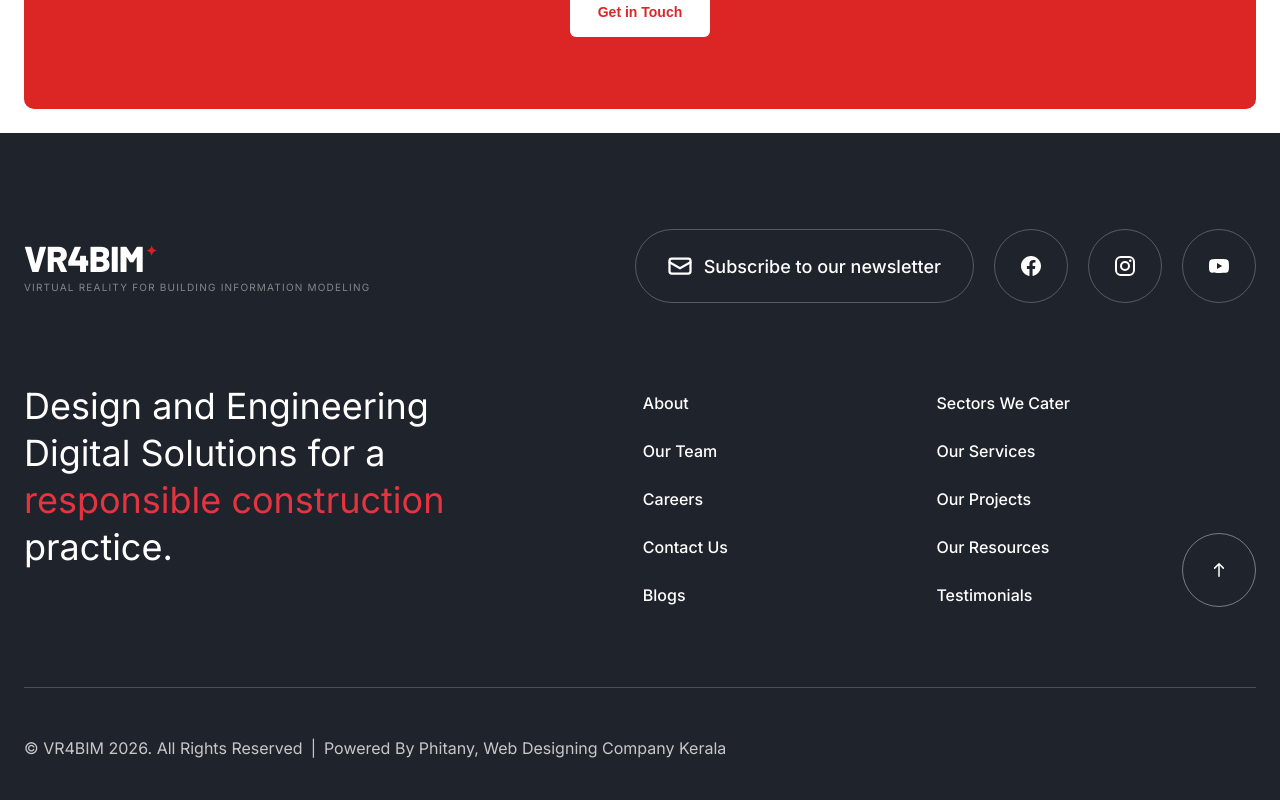
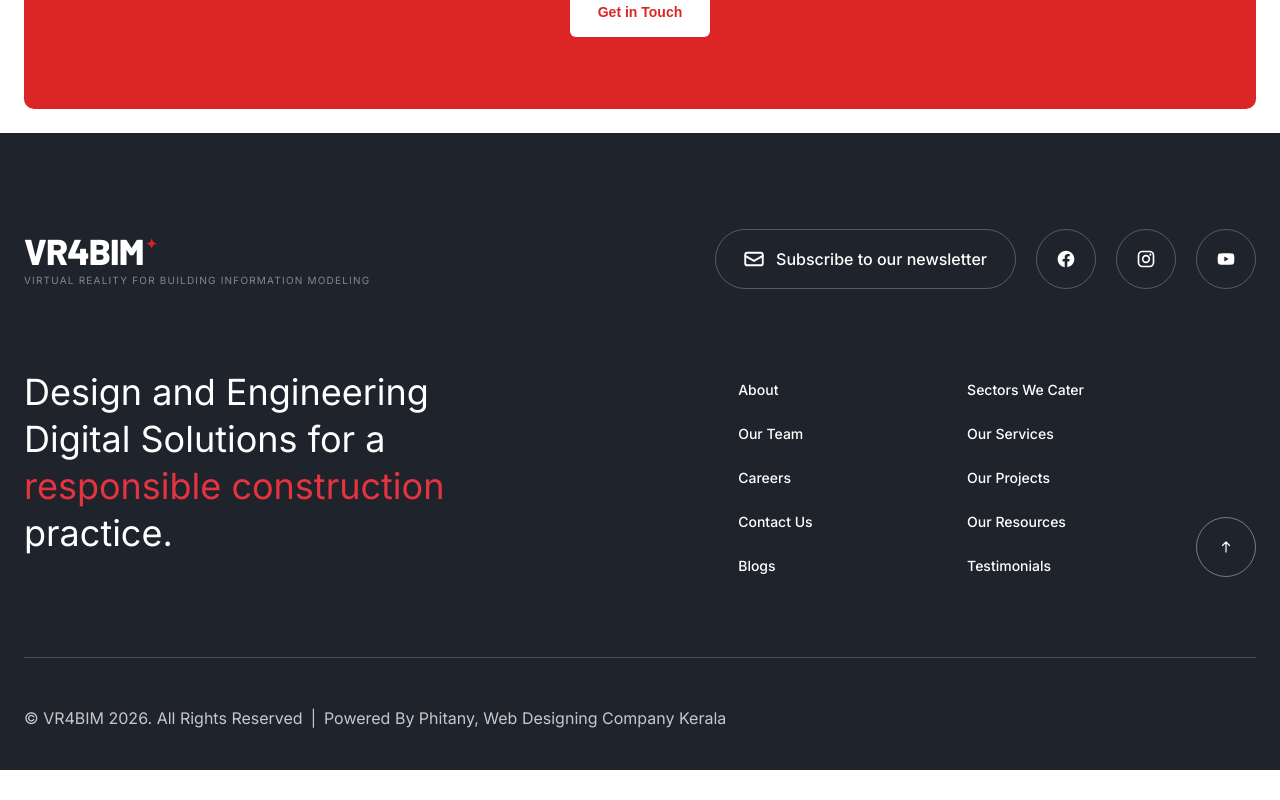
Before and after one commit to phitanydeveloper/vr4bimhtml-services, a React (Vite) app: page / in a window 1280 px wide. Shown: the part 2412-3212 px from the top of the page. After the commit the page ends 3182 px from the top, so only its background shows below. Built offline with nearby package versions, Linux system fonts and the light colour scheme; the HTML template or start-up script is replaced by a standard one; a web font is replaced by a local one.

Commit message:
footer updates

```diff
--- a/src/App.tsx
+++ b/src/App.tsx
@@ -1205,8 +1205,8 @@ function Footer() {
         <div className="flex flex-col lg:flex-row gap-8 justify-between lg:items-center">
           <Logo dark large />
           <div className="flex flex-wrap items-center gap-3 md:gap-5">
-            <button className="flex items-center gap-3 h-14 md:h-[74px] px-6 md:px-8 border border-white/25 rounded-full text-[15px] md:text-[18px] font-medium text-white hover:border-white hover:bg-white/5 transition-colors">
-              <svg className="w-5 h-5 md:w-6 md:h-6" viewBox="0 0 16 16" fill="none">
+            <button className="flex items-center gap-3 h-12 md:h-[60px] px-5 md:px-7 border border-white/25 rounded-full text-[14px] md:text-[16px] font-medium text-white hover:border-white hover:bg-white/5 transition-colors">
+              <svg className="w-5 h-5" viewBox="0 0 16 16" fill="none">
                 <rect
                   x="1"
                   y="3"
@@ -1230,9 +1230,9 @@ function Footer() {
                 key={social.label}
                 href="#"
                 aria-label={social.label}
-                className="w-14 h-14 md:w-[74px] md:h-[74px] rounded-full border border-white/25 flex items-center justify-center text-white hover:border-white hover:bg-white/5 transition-colors"
+                className="w-12 h-12 md:w-[60px] md:h-[60px] rounded-full border border-white/25 flex items-center justify-center text-white hover:border-white hover:bg-white/5 transition-colors"
               >
-                <svg className="w-6 h-6" viewBox="0 0 24 24" fill="currentColor">
+                <svg className="w-5 h-5" viewBox="0 0 24 24" fill="currentColor">
                   <path d={social.path} fillRule="evenodd" clipRule="evenodd" />
                 </svg>
               </a>
@@ -1248,14 +1248,14 @@ function Footer() {
             practice.
           </p>
           <div className="flex items-end gap-12 sm:gap-24 lg:gap-28 lg:pt-2">
-            <div className="grid grid-cols-2 gap-x-16 sm:gap-x-24 lg:gap-x-40 gap-y-6 self-start">
+            <div className="grid grid-cols-2 gap-x-12 sm:gap-x-20 lg:gap-x-28 gap-y-5 self-start">
               {[FOOTER_COL1, FOOTER_COL2].map((col, ci) => (
-                <ul key={ci} className="flex flex-col gap-6">
+                <ul key={ci} className="flex flex-col gap-5">
                   {col.map((link) => (
                     <li key={link}>
                       <a
                         href="#"
-                        className="text-[15px] md:text-[16px] font-medium text-white hover:text-[#e5343f] transition-colors whitespace-nowrap"
+                        className="text-[14px] font-medium text-white hover:text-[#e5343f] transition-colors whitespace-nowrap"
                       >
                         {link}
                       </a>
@@ -1267,9 +1267,9 @@ function Footer() {
             <button
               onClick={() => window.scrollTo({ top: 0, behavior: "smooth" })}
               aria-label="Back to top"
-              className="hidden sm:flex shrink-0 w-[74px] h-[74px] rounded-full border border-white/40 items-center justify-center text-white hover:border-white hover:bg-white/5 transition-colors"
+              className="hidden sm:flex shrink-0 w-[60px] h-[60px] rounded-full border border-white/40 items-center justify-center text-white hover:border-white hover:bg-white/5 transition-colors"
             >
-              <svg className="w-5 h-5" viewBox="0 0 16 16" fill="none">
+              <svg className="w-4 h-4" viewBox="0 0 16 16" fill="none">
                 <path
                   d="M8 13V3M4.5 6.5L8 3L11.5 6.5"
                   stroke="currentColor"
```
